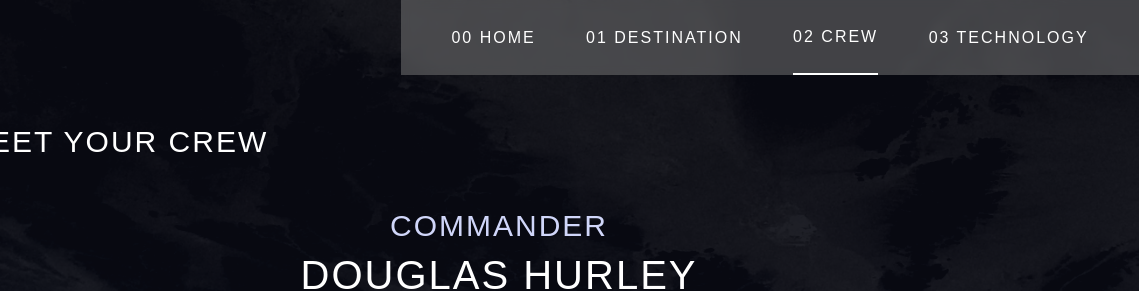
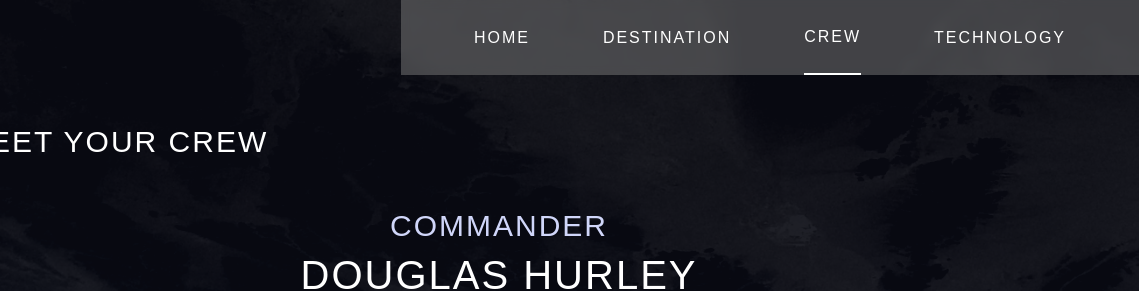
Before and after one commit to sabatka/Space-Tourism, a plain HTML site: page crew.html in a window 1280 px wide. Shown: the top 291 px of the page, 141-1280 px from the left. Drawn offline with Linux system fonts and the light colour scheme; a web font is replaced by a local one.

Commit message:
Fixed navbar numbers on tablet

```diff
--- a/crew.html
+++ b/crew.html
@@ -22,16 +22,16 @@
       <div class="nav-container">
         <ul class="nav-links">
           <li class="nav-btn" onclick="transitionToPage('index.html')">
-            00 HOME
+            <span>00</span> HOME
           </li>
           <li class="nav-btn" onclick="transitionToPage('destination.html')">
-            01 DESTINATION
+            <span>01</span> DESTINATION
           </li>
           <li class="nav-btn active" onclick="transitionToPage('crew.html')">
-            02 CREW
+            <span>02</span> CREW
           </li>
           <li class="nav-btn" onclick="transitionToPage('technology.html')">
-            03 TECHNOLOGY
+            <span>03</span> TECHNOLOGY
           </li>
         </ul>
       </div>
--- a/css/crew.css
+++ b/css/crew.css
@@ -43,6 +43,11 @@ header {
   display: flex;
   width: 100%;
   padding: 50px 0 10px 50px;
+}
+
+span {
+  display: inline-block;
+  margin-right: 0.5em;
 }
 
 .logo-container {
@@ -185,6 +190,10 @@ header {
     padding: 0 0 0 50px;
   }
 
+  span {
+    display: none;
+  }
+
   .logo {
     padding-top: 20px;
   }
```
Also changed, not shown: css/destination.css (+9 -0 lines), css/index.css (+9 -0 lines), css/technology.css (+9 -0 lines), destination.html (+4 -4 lines), index.html (+4 -4 lines), technology.html (+4 -4 lines).
